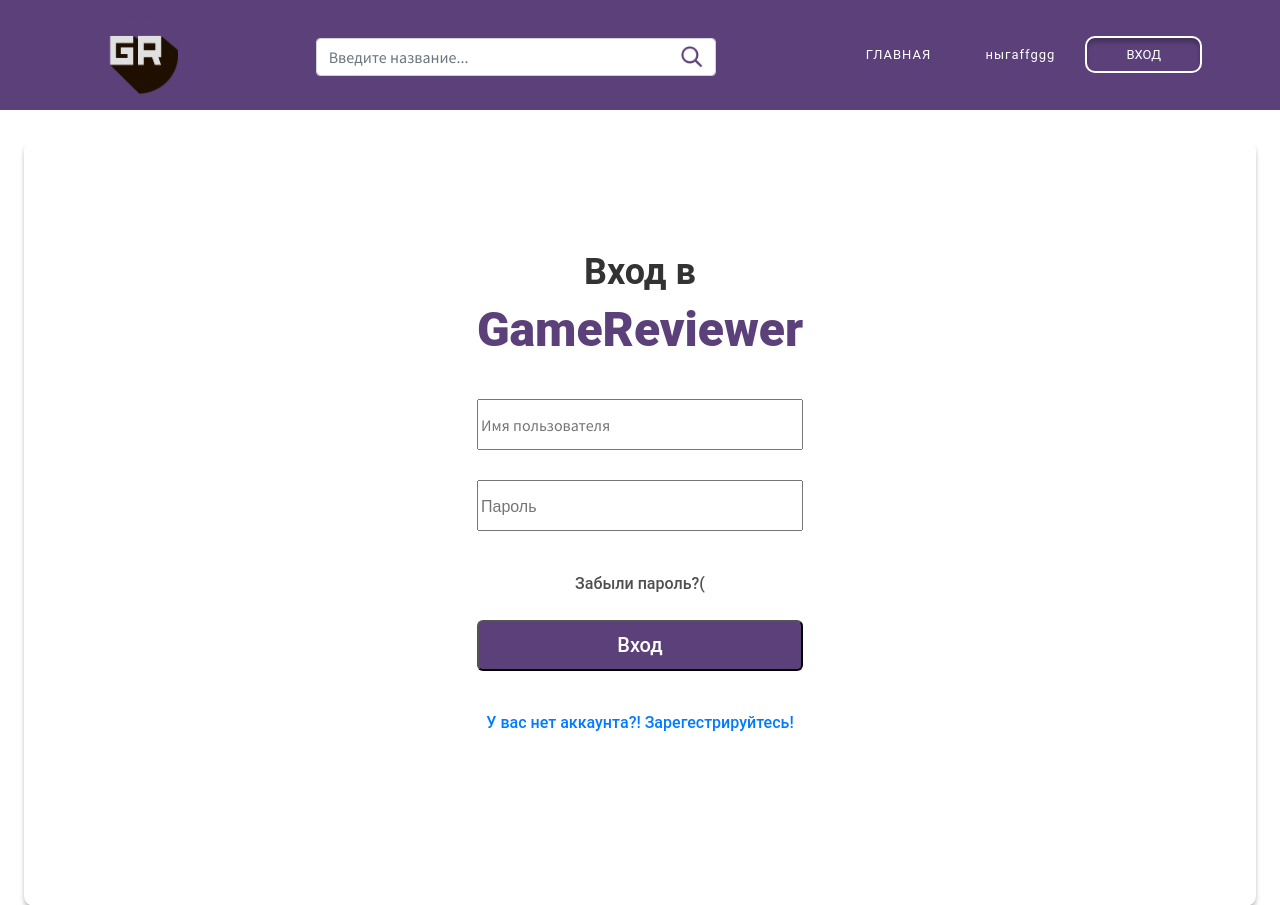
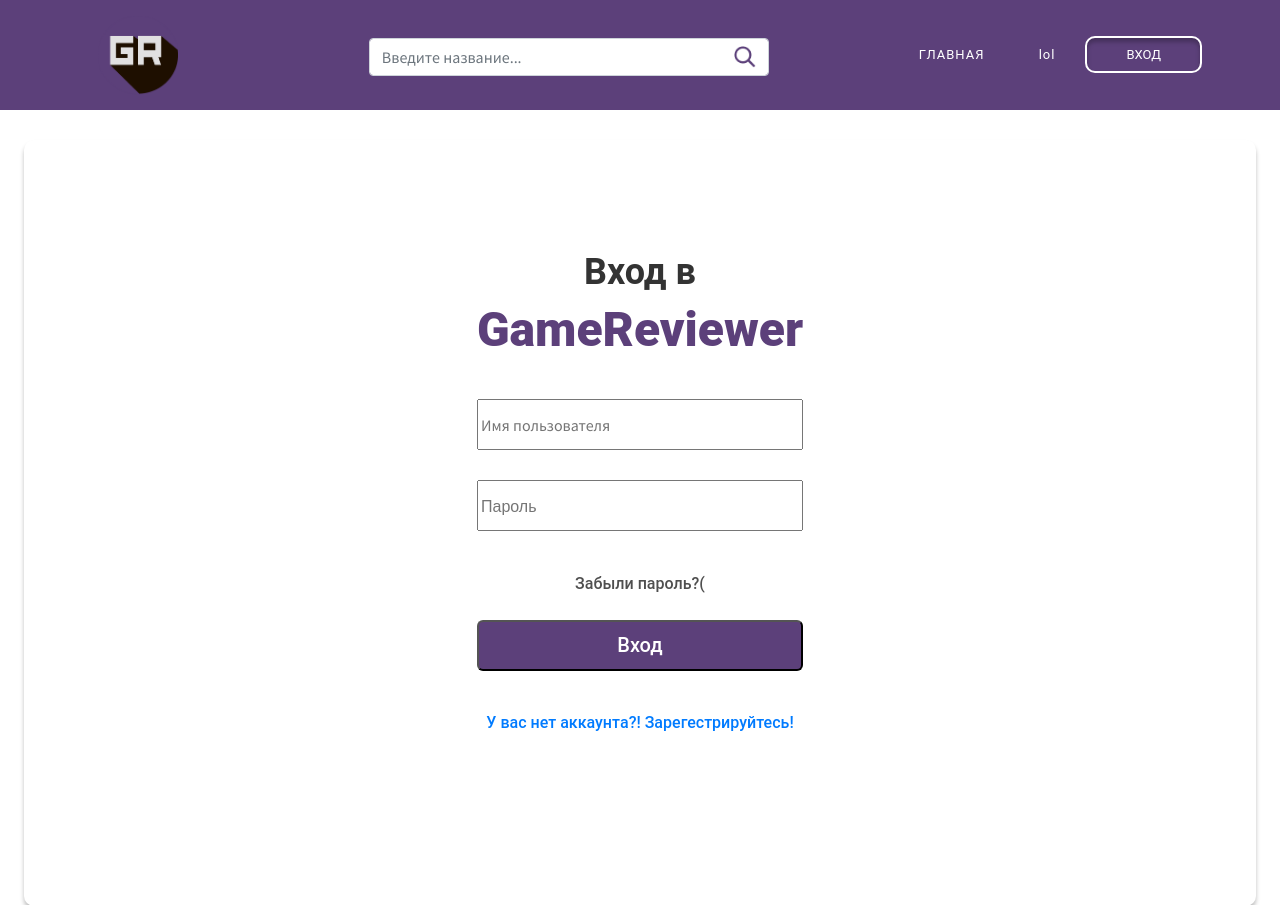
Before and after one commit to CyrilStrone/game-reviewer, a Django app: page /accounts/login/ in a window 1280 px wide. Shown: the top 905 px of the page. Run offline with Django 3.2, Linux system fonts and the light colour scheme; some libraries are stand-ins or nearby versions.

Commit message:
commit 123
lol

Co-Authored-By: Cyril Strone <77802640+CyrilStrone@users.noreply.github.com>

```diff
--- a/templates/include/header.html
+++ b/templates/include/header.html
@@ -29,7 +29,7 @@
                 </form>
                 </li>
                 <li class="active">
-                    <a href="/">ГЛАВНАЯ ныгаffggg</a>
+                    <a href="/">ГЛАВНАЯ lol</a>
                 </li>
 
                 <li>
```
